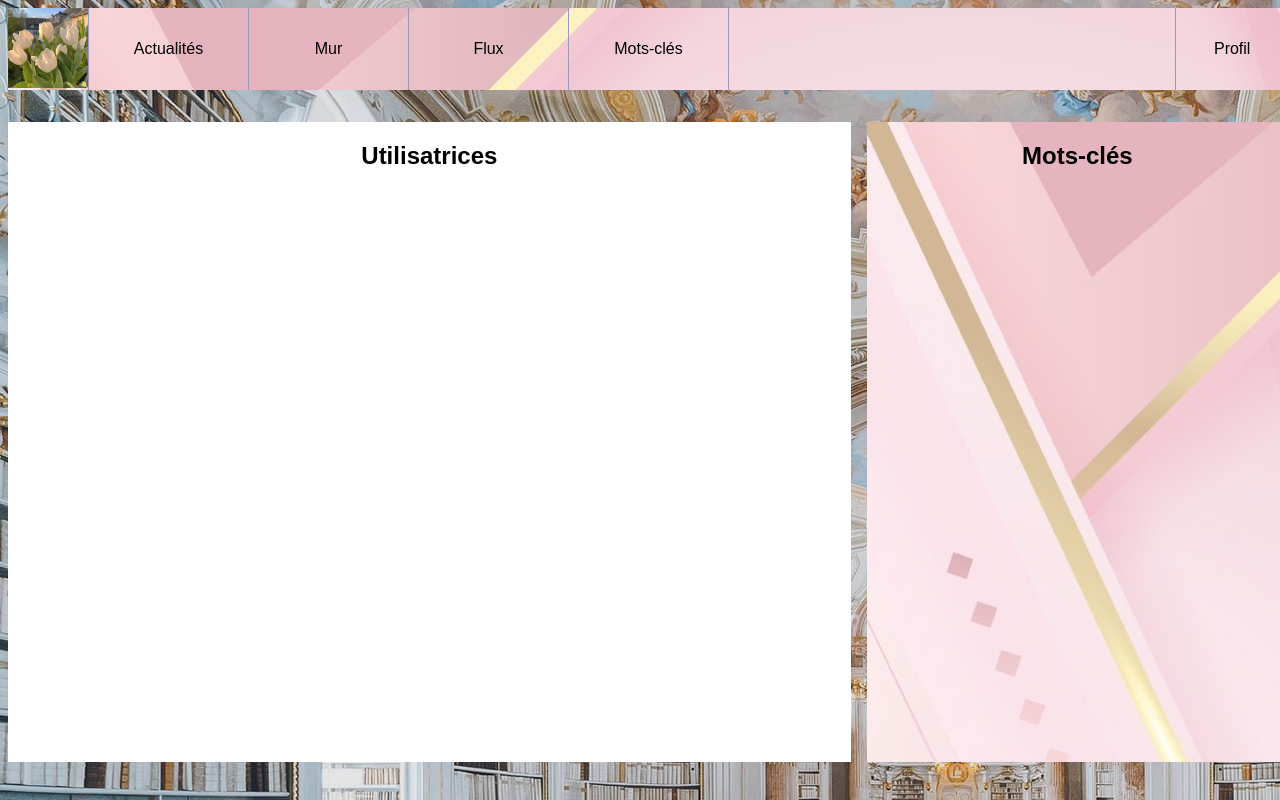
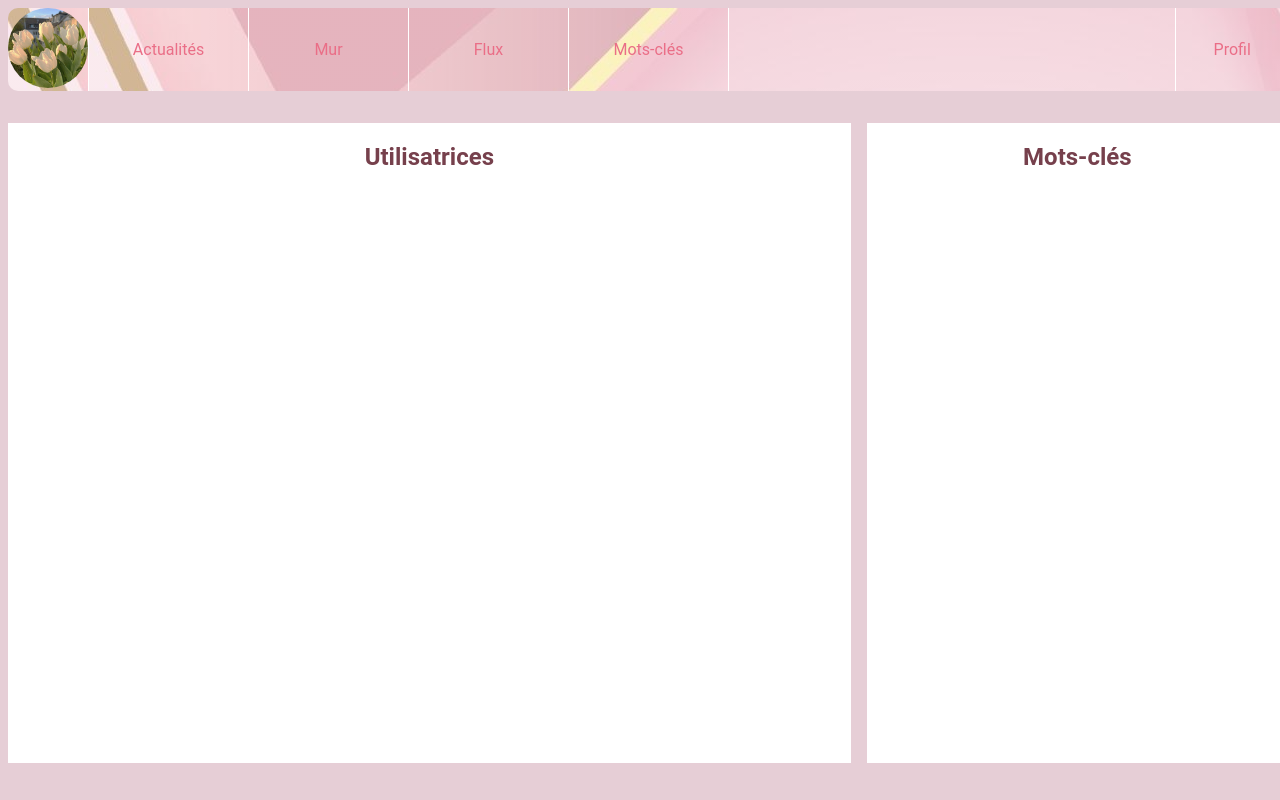
Before and after one commit to zoeleca/social-network-php, a PHP site: page /reseau-social-php-zoe_remi_philippe/admin.php in a window 1280 px wide. Run offline with PHP 8.4, Linux system fonts and the light colour scheme; the visitor is signed in with stand-in values (Sample User, id 1); data that the repository does not hold is empty.

Commit message:
update header -img / color

```diff
--- a/Niveau 1/style.css
+++ b/Niveau 1/style.css
@@ -1,11 +1,11 @@
 body{
-    /* background-color: #f700d6; */
-    font-family: Arial;
-    background-image: linear-gradient(rgba(0,0,0,0.1),rgba(0,0,0,0.1)), url(background.jpg);
+    background-color: rgb(230, 206, 214);
+    font-family: 'roboto';
+    color: rgba(96, 33, 46, 0.859);
 }
 
-a{text-decoration: none; color:black;}
-a:hover{text-decoration: underline;}
+a{text-decoration: none; color:rgb(234, 110, 135);}
+a:hover{text-decoration: underline; color:rgb(255, 255, 255); background-color: rgb(242, 144, 167);}
 
 body>header{
     background-image: linear-gradient(rgb(255, 255, 255, 0.5),rgb(255, 255, 255, 0.5)), url(velvet_background.jpg);
@@ -13,33 +13,36 @@ body>header{
     width:80em;
     margin:0 auto 2em auto;
     padding:0;
+    border: 10px;
+    border-radius: 10px;
 
 }
 body>header img{
     height:5em;
 }
 body>header #menu {
+    background-image: linear-gradient(rgb(255, 255, 255, 0.5),rgb(255, 255, 255, 0.5)), url(velvet_background.jpg);
     display:flex;
     width:50%;
     align-items: stretch;
-    border-left: 1px solid #99b;
+    border-left: 1px solid rgb(255, 255, 255);
 }
 body>header #menu a{
     flex:1;
     text-align: center;
     padding-top:2em;
-    border-right: 1px solid #99b;
+    border-right: 1px solid rgb(255, 255, 255);
 }
 body>header a:hover
 {
-    background-color: #88325d;
+    background-color: rgb(242, 144, 167);
 }
 body>header ul{list-style: none;}
 body>header #user
 {
     margin-left: auto;
     flex:0.2;
-    border-left: 1px solid #99b;
+    border-left: 1px solid rgb(255, 255, 255);
 }
 body>header #user>a{
     display:block;
@@ -53,8 +56,8 @@ body>header #user ul{
     padding:0;
     margin:0;
     margin-left:-5em;
-    background-image: linear-gradient(rgb(255, 255, 255, 0.5),rgb(255, 255, 255, 0.5)), url(velvet_background.jpg);
-    border: 1px solid #99b;
+    background-color: #fff;
+    border: 1px solid rgb(234, 110, 135);
 
     z-index: 1;
 }
@@ -62,7 +65,7 @@ body>header #user ul li a{
     display:block;
     width:10em;
     padding:1em;
-    border-bottom: 1px solid #99b;
+    border: 1px solid rgb(234, 110, 135);
 }
 body>header #user:hover ul{
     display:block;
@@ -75,7 +78,7 @@ body>header #user:hover ul{
     margin:0 auto 2em auto;
 }
 #wrapper aside{
-    background-image: linear-gradient(rgb(255, 255, 255, 0.5),rgb(255, 255, 255, 0.5)), url(velvet_background.jpg);
+    background-color: #fff;
     flex:1;
     padding:1em;
     border-radius: 1em;
@@ -93,7 +96,7 @@ body>header #user:hover ul{
     overflow-y:  scroll;
 }
 #wrapper main article{
-    background-image: linear-gradient(rgb(255, 255, 255, 0.5),rgb(255, 255, 255, 0.5)), url(velvet_background.jpg);
+    background-color: #fff;
     padding:1em;
     margin-bottom: 1em ;
     border-radius: 1em;
@@ -155,3 +158,31 @@ body>header #user:hover ul{
 pre{
     color:#aaa;
 }
+
+header img {
+    justify-content: center;
+    align-items: center;
+    border-radius: 50%;
+    border: 15px;
+}
+
+.btn{
+    font-size: 15px;
+    background-color: rgb(255, 255, 255);
+    color: rgb(234, 110, 135);
+    border: 10px solid rgb(234, 110, 135) ;
+    justify-content: center;
+    align-items: right;
+    border: 10px;
+}
+
+.btn:hover{
+    background-color: rgb(234, 110, 135) ;
+    font-size: 15px;
+    color: #fff;
+    justify-content: center;
+    align-items: right;
+    border: 10px;
+    border-radius: 10px;
+    cursor: pointer;
+}
```
